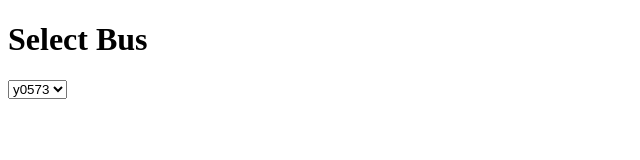
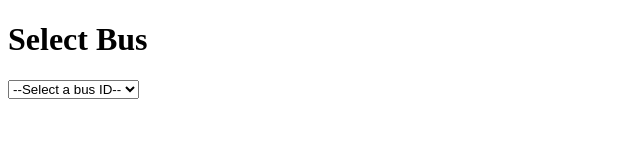
Before and after one commit to siddharths2k/Siddharth_Sridhar_HW_4, a website: page unique.html in a window 1280 px wide. Shown: the whole page, without its empty margins (0-640 px from the left). Drawn offline with Linux system fonts and the light colour scheme.

Commit message:
Added unique.html and associated file db_html.js containing data from db.json stored in a variable

```diff
--- a/unique.html
+++ b/unique.html
@@ -11,7 +11,9 @@
     <h1>Select Bus</h1>
 
     <!-- Creates Drop Down Menu -->
-    <select id = "Choose_Bus_ID"></select>
+    <select id = "Choose_Bus_ID">
+        <option>--Select a bus ID--</option>
+    </select>
 
 
     <script>
```
